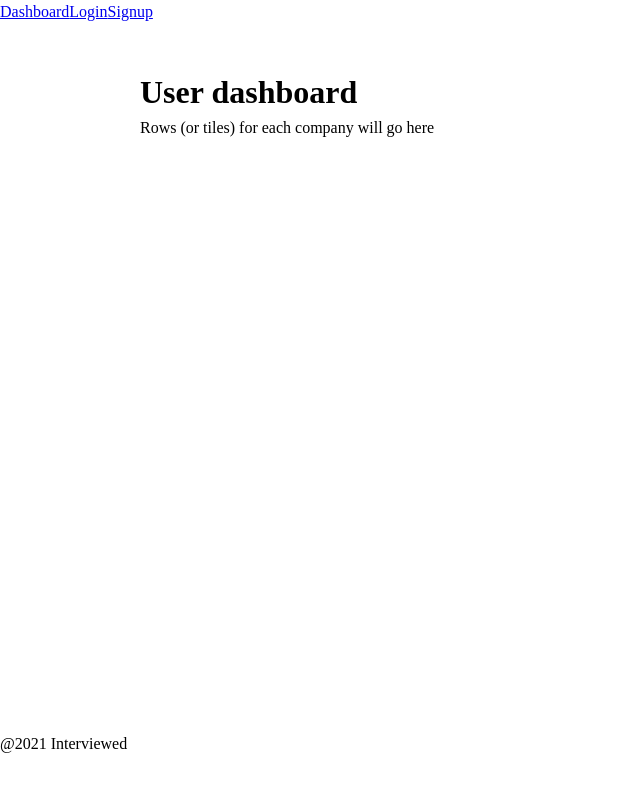
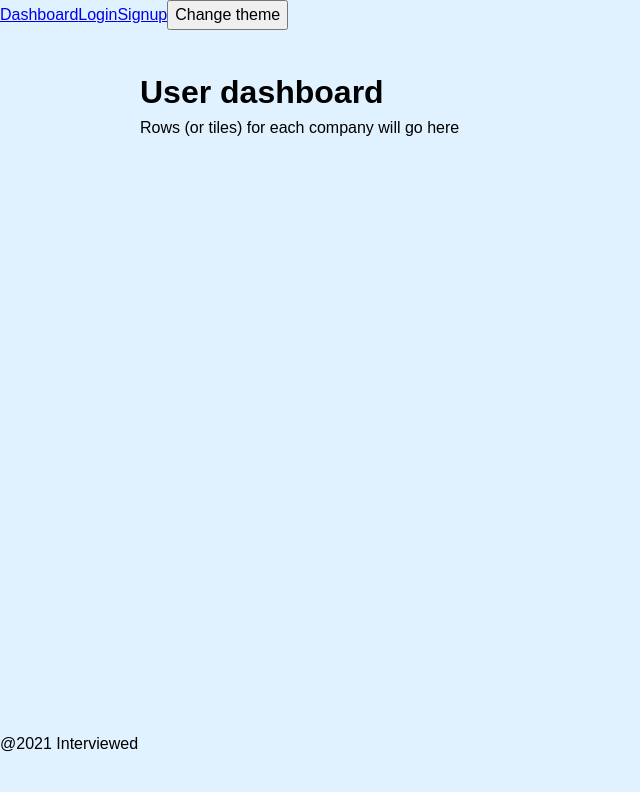
Before and after one commit to pmillspaugh/interviewed, a React app in the folder client/: page / in a window 1280 px wide. Shown: the top 792 px of the page, without its empty margins (0-640 px from the left). Built offline with nearby package versions, Linux system fonts and the light colour scheme.

Commit message:
add redux setup and theme state branch

```diff
--- a/client/package.json
+++ b/client/package.json
@@ -13,7 +13,9 @@
   "dependencies": {
     "react": "^17.0.2",
     "react-dom": "^17.0.2",
+    "react-redux": "^7.2.4",
     "react-router-dom": "^5.2.0",
+    "redux": "^4.1.0",
     "styled-components": "^5.3.0"
   },
   "devDependencies": {
@@ -23,6 +25,7 @@
     "babel-loader": "^8.2.2",
     "babel-plugin-styled-components": "^1.12.0",
     "html-webpack-plugin": "^5.3.1",
+    "redux-devtools-extension": "^2.13.9",
     "webpack": "^5.38.1",
     "webpack-cli": "^4.7.2",
     "webpack-dev-server": "^3.11.2"
--- /dev/null
+++ b/client/src/actions/actionCreators.js
@@ -0,0 +1,8 @@
+import * as actionTypes from './actionTypes';
+
+const toggleTheme = () => ({
+  type: actionTypes.TOGGLE_THEME,
+  payload: null,
+});
+
+export { toggleTheme };
--- /dev/null
+++ b/client/src/actions/actionTypes.js
@@ -0,0 +1,3 @@
+const TOGGLE_THEME = 'TOGGLE_THEME';
+
+export { TOGGLE_THEME };
--- a/client/src/components/App.js
+++ b/client/src/components/App.js
@@ -1,6 +1,9 @@
 import React from 'react';
 import { BrowserRouter as Router, Switch, Route } from 'react-router-dom';
+import { Provider } from 'react-redux';
 import styled from 'styled-components';
+
+import store from '../store';
 import { GlobalStyles, CssReset } from './ui/GlobalStyles';
 import MaxWidthWrapper from './ui/MaxWidthWrapper';
 import Header from './Header';
@@ -11,6 +14,7 @@ import Dashboard from './Dashboard';
 
 const App = () => {
   return (
+    <Provider store={store}>
       <AppWrapper>
         <Header />
         <MaxWidthWrapper>
@@ -35,6 +39,7 @@ const App = () => {
         <CssReset />
         <Footer />
       </AppWrapper>
+    </Provider>
   );
 };
 
--- a/client/src/components/Header.js
+++ b/client/src/components/Header.js
@@ -1,13 +1,18 @@
 import React from 'react';
 import { BrowserRouter as Router, Link } from 'react-router-dom';
+import { useDispatch } from 'react-redux';
+import { toggleTheme } from '../actions/actionCreators';
 
 const Header = () => {
+  const dispatch = useDispatch();
+
   return (
     <Router>
       <nav>
         <Link to='/dashboard'>Dashboard</Link>
         <Link to='/login'>Login</Link>
         <Link to='/signup'>Signup</Link>
+        <button onClick={() => dispatch(toggleTheme())}>Change theme</button>
       </nav>
     </Router>
   );
--- a/client/src/components/ui/GlobalStyles.js
+++ b/client/src/components/ui/GlobalStyles.js
@@ -1,16 +1,25 @@
 // CSS reset adapted from Piccalilli: https://piccalil.li/blog/a-modern-css-reset
 // Some resets adopted from Josh Comeau's CSS-for-JS
+import React from 'react';
 import { createGlobalStyle } from 'styled-components';
+import { useSelector } from 'react-redux';
 
-const GlobalStyles = createGlobalStyle`
+const GlobalStyles = () => {
+  const { currentTheme } = useSelector((state) => state.theme);
+  return <AppGlobalStyles theme={currentTheme} />;
+};
+
+const AppGlobalStyles = createGlobalStyle`
   /* Set root height to 100% so that App min-height can be set to 100% */
   html, body, #root {
     height: 100%;
+    background-color: ${(p) => p.theme.backgroundPrimary}
   }
 
   /* Typography */
   html {
     font-size: 16px;
+    font-family: sans-serif;
   }
 `;
 
--- /dev/null
+++ b/client/src/reducers/reducer.js
@@ -0,0 +1,10 @@
+import { combineReducers } from 'redux';
+import themeReducer from './themeReducer';
+// import userReducer from './userReducer';
+
+const reducer = combineReducers({
+  theme: themeReducer,
+  // user: userReducer,
+});
+
+export default reducer;
--- /dev/null
+++ b/client/src/reducers/themeReducer.js
@@ -0,0 +1,20 @@
+import { lightTheme, darkTheme } from '../theme';
+
+const initialState = {
+  currentTheme: lightTheme,
+};
+
+const themeReducer = (state = initialState, action) => {
+  switch (action.type) {
+    case 'TOGGLE_THEME':
+      const newTheme =
+        state.currentTheme === lightTheme ? darkTheme : lightTheme;
+      return {
+        currentTheme: newTheme,
+      };
+    default:
+      return state;
+  }
+};
+
+export default themeReducer;
--- /dev/null
+++ b/client/src/store.js
@@ -0,0 +1,8 @@
+import { createStore } from 'redux';
+import { composeWithDevTools } from 'redux-devtools-extension';
+import reducer from './reducers/reducer';
+// add redux middleware?
+
+const store = createStore(reducer, composeWithDevTools());
+
+export default store;
```
Also changed, not shown: client/src/reducers/userReducer.js (added), 1 other file (tests, documents, lock files or other folders). Lines whose indentation alone changed are shown as unchanged.
